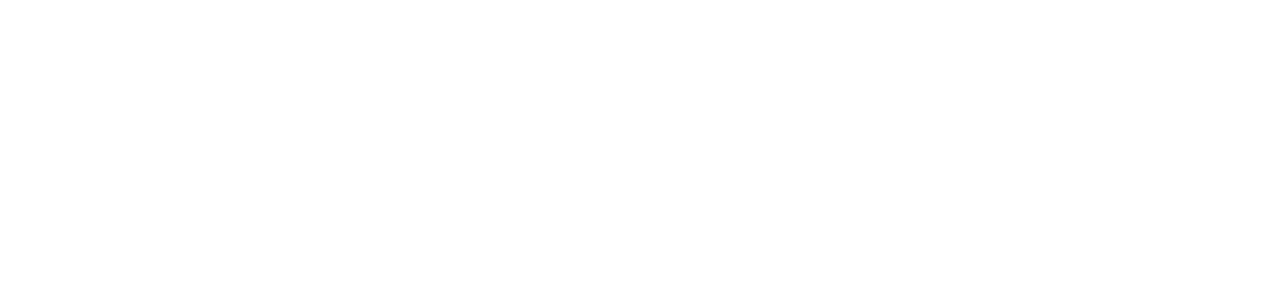
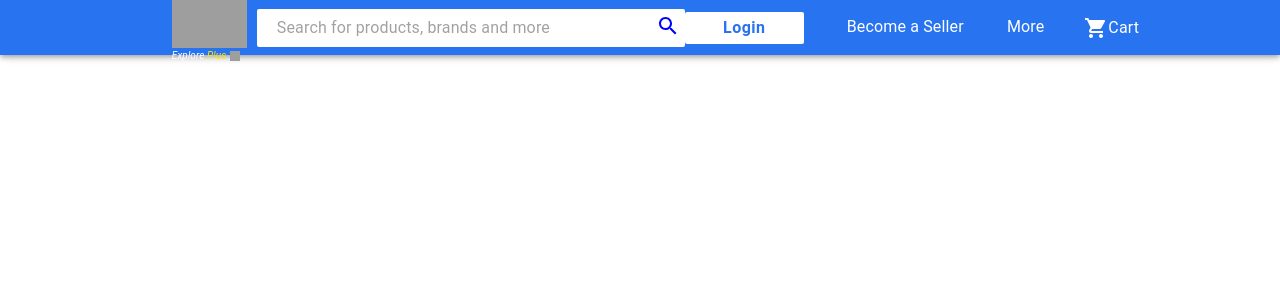
Before and after one commit to Vishall001/Flipkart_Clone, a React (Create React App) app in the folder frontend/: page / in a window 1280 px wide. Shown: the top 300 px of the page. Built offline with nearby package versions, Linux system fonts and the light colour scheme; grey boxes are pictures that could not be loaded.

Commit message:
Made the header

```diff
--- a/frontend/package.json
+++ b/frontend/package.json
@@ -5,6 +5,7 @@
   "dependencies": {
     "@emotion/react": "^11.10.5",
     "@emotion/styled": "^11.10.5",
+    "@mui/icons-material": "^5.10.15",
     "@mui/material": "^5.10.15",
     "@testing-library/jest-dom": "^5.16.5",
     "@testing-library/react": "^13.4.0",
--- a/frontend/src/App.js
+++ b/frontend/src/App.js
@@ -1,4 +1,3 @@
-import logo from './logo.svg';
 import './App.css';
 import Header from './Components/header/Header';
 
--- /dev/null
+++ b/frontend/src/Components/header/CustomButton.jsx
@@ -0,0 +1,54 @@
+import { Button, Typography } from "@mui/material";
+import { Box } from "@mui/system";
+import React from "react";
+import ShoppingCartIcon from "@mui/icons-material/ShoppingCart";
+import styled from "@emotion/styled";
+
+const Wrapper = styled(Box)`
+  display: flex;
+  margin: 0 3% 0 auto;
+  & > button,
+  & > p,
+  & > div {
+    margin-right: 40px;
+    font-size: 16px;
+    align-items :center;
+  }
+`;
+
+const Container = styled(Box)`
+  display: flex;
+`;
+
+const LoginButton = styled(Button)`
+    color :#2874f0;
+    background:#FFF;
+    text-transform:none;
+    padding : 5px 40px;
+    border-radius:2px;
+    box-shadow:none;
+    font-weight:600;
+    height:32px;
+
+`;
+
+const CustomButton = () => {
+  return (
+    <Wrapper>
+      <LoginButton variant="contained">Login</LoginButton>
+
+      <Typography style={{ marginTop: "3px", width: "135px" }}>
+        Become a Seller
+      </Typography>
+      <Typography style={{ marginTop: "3px" }}>More</Typography>
+
+      <Container>
+        <ShoppingCartIcon />
+
+        <Typography>Cart</Typography>
+      </Container>
+    </Wrapper>
+  );
+};
+
+export default CustomButton;
--- a/frontend/src/Components/header/Header.jsx
+++ b/frontend/src/Components/header/Header.jsx
@@ -1,11 +1,60 @@
-import React from 'react'
+import React from "react";
+import { AppBar, Toolbar, styled, Typography, Box } from "@mui/material";
+import Search from "./Search";
+import CustomButton from "./CustomButton";
 
+const Styledheader = styled(AppBar)`
+  background: #2874f0;
+  height: 55px;
+`;
+
+const Component = styled(Box)`
+  margin-left: 12%;
+  line-height: 0;
+`;
+
+const Subheading = styled(Typography)`
+  font-size: 10px;
+  font-style: italic;
+`;
+
+const PlusImage = styled("img")({
+  width: 10,
+  height: 10,
+  marginLeft: 4,
+  marginTop: 3,
+});
+
+const CustomButtonwrapper =styled(Box)`
+   margin: 0 5% 0 auto
+`
 const Header = () => {
+  const logoURL = `https://static-assets-web.flixcart.com/www/linchpin/fk-cp-zion/img/flipkart-plus_8d85f4.png`;
+  const subURL =
+    "https://static-assets-web.flixcart.com/www/linchpin/fk-cp-zion/img/plus_aef861.png";
   return (
-    <div>
+    <Styledheader>
+      <Toolbar style={{ minHeight: 55 }}>
+        <Component>
+          <img src={logoURL} alt="Flipkart logo" style={{ width: 75 }} />
+          <Box style={{ display: "flex" }}>
+            <Subheading>
+              Explore&nbsp;
+              <Box component="span" style={{ color: "#FFE500" }}>
+                Plus
+              </Box>
+            </Subheading>
+            <PlusImage src={subURL} alt="Sub-logo" />
+          </Box>
+        </Component>
+        <Search />
+        <CustomButtonwrapper>
 
-    </div>
-  )
-}
+        <CustomButton/>
+        </CustomButtonwrapper>
+      </Toolbar>
+    </Styledheader>
+  );
+};
 
-export default Header
+export default Header;
--- /dev/null
+++ b/frontend/src/Components/header/Search.jsx
@@ -0,0 +1,35 @@
+import React from "react";
+import { InputBase, Box } from "@mui/material";
+import styled from "@emotion/styled";
+import SearchIcon from "@mui/icons-material/Search";
+
+const SearchContainer = styled(Box)`
+  background: #fff;
+  width: 38%;
+  border-radius: 2px;
+  margin-left: 10px;
+  display: flex;
+`;
+
+const SearchIconwrapper = styled(Box)`
+  color: blue;
+  padding: 5px;
+`;
+
+const InputSearchBase = styled(InputBase)`
+  padding-left: 20px;
+  width: 100%;
+  font-size:unset;
+`;
+const Search = () => {
+  return (
+    <SearchContainer>
+      <InputSearchBase placeholder="Search for products, brands and more " />
+      <SearchIconwrapper>
+        <SearchIcon />
+      </SearchIconwrapper>
+    </SearchContainer>
+  );
+};
+
+export default Search;
```
Also changed, not shown: 1 other file (tests, documents, lock files or other folders).
